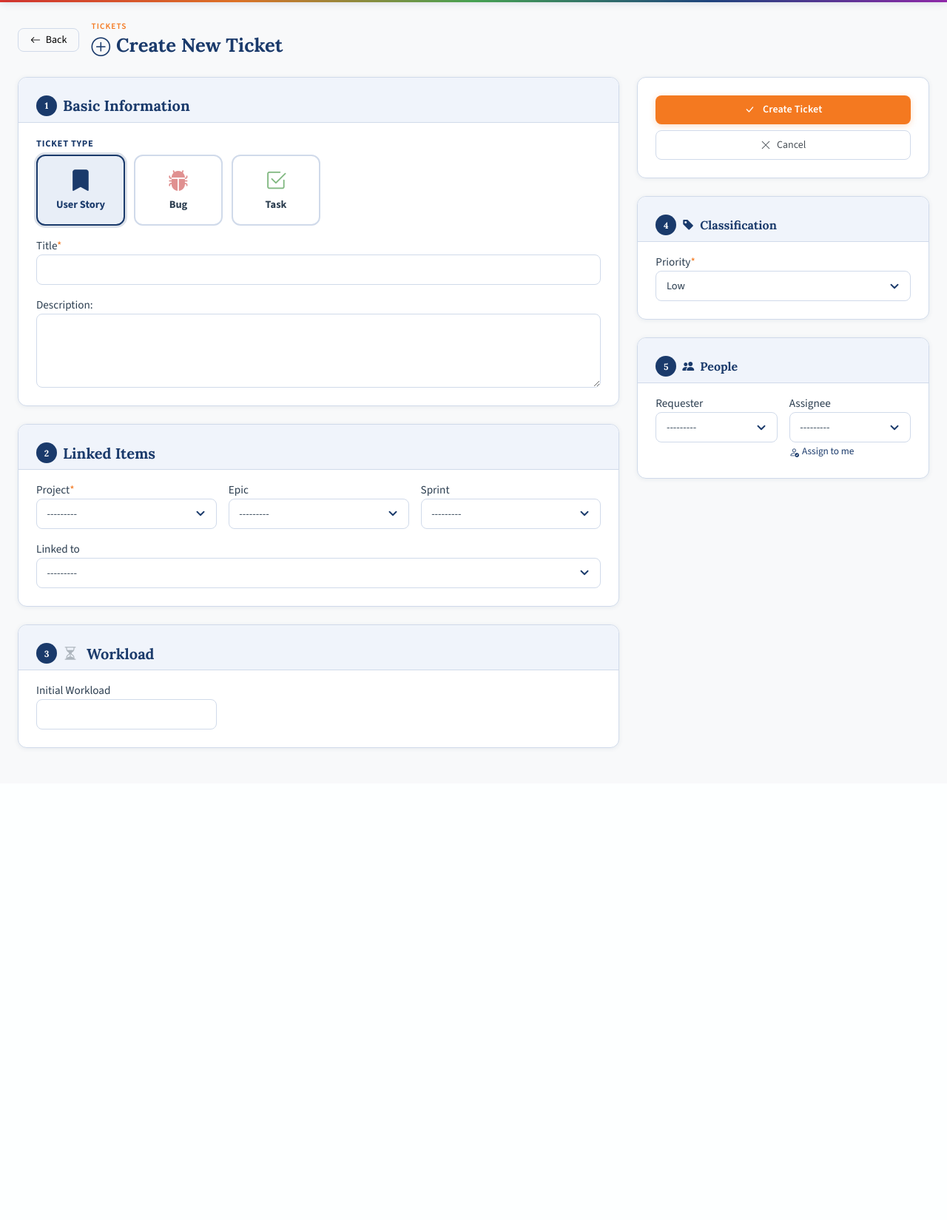
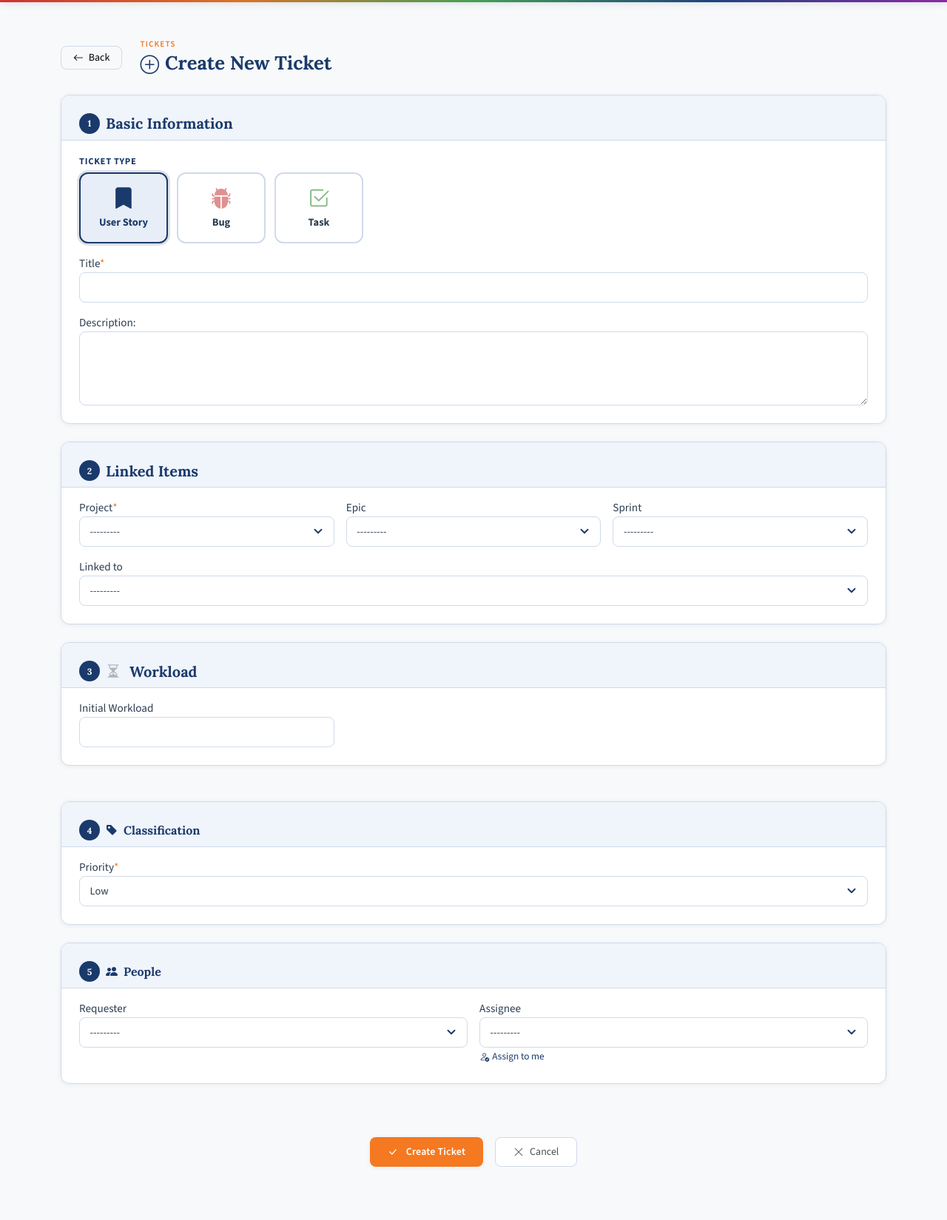
Before and after one commit to Yanekiii/JIRA, a Django app: page /ticket/new/ in a window 1280 px wide. Shown: the part 74-1723 px from the top of the page at 74% size. Before the commit the page ends 1087 px from the top, so only its background shows below. Run offline with Django 3.2, Linux system fonts and the light colour scheme; the visitor is signed in with stand-in values (Sample User, id 1); data comes from the database, SQL or seed files in the repository; data that the repository does not hold is empty; some libraries are stand-ins or nearby versions.

Commit message:
update create new tickets

```diff
--- a/ProjectJira-main/django_project/blog/templates/blog/post_form.html
+++ b/ProjectJira-main/django_project/blog/templates/blog/post_form.html
@@ -2,9 +2,9 @@
 {% load crispy_forms_tags %}
 {% block content %}
 
-<div class="container-fluid py-4 px-4">
+<div class="container py-5">
 
-  <div class="d-flex align-items-center gap-3 mb-4 flex-wrap">
+  <div class="d-flex align-items-center gap-4 mb-4 flex-wrap">
     <a href="{% url 'blog-home' %}" class="btn btn-light btn-sm rounded-pill px-3 border">
       <i class="bi bi-arrow-left me-1"></i> Back
     </a>
@@ -27,7 +27,7 @@
 
     <div class="row g-4">
 
-      <div class="col-12 col-xl-8">
+      <div class="col-12">
 
         <div class="card border-0 shadow-sm rounded-4 mb-4">
           <div class="card-header bg-white border-0 px-4 pt-4 pb-2">
@@ -129,19 +129,7 @@
 
       </div>
 
-      <div class="col-12 col-xl-4">
-
-        <div class="card border-0 shadow-sm rounded-4 mb-4">
-          <div class="card-body p-4">
-            <button type="submit" class="btn btn-primary w-100 rounded-pill py-2 mb-2 fw-semibold">
-              <i class="bi bi-check-lg me-2"></i>
-              {% if form.instance.pk %}Save Changes{% else %}Create Ticket{% endif %}
-            </button>
-            <a href="{% url 'blog-home' %}" class="btn btn-outline-secondary w-100 rounded-pill py-2">
-              <i class="bi bi-x-lg me-2"></i>Cancel
-            </a>
-          </div>
-        </div>
+      <div class="col-12">
 
         <div class="card border-0 shadow-sm rounded-4 mb-4">
           <div class="card-header bg-white border-0 px-4 pt-4 pb-2">
@@ -189,6 +177,27 @@
           </div>
 
         </div>
+
+        <div class="card-body p-4 text-center">
+
+          <div class="d-flex justify-content-center gap-3 flex-wrap">
+
+            <button type="submit"
+              class="btn btn-primary rounded-pill px-4 py-2 fw-semibold shadow-sm">
+              <i class="bi bi-check-lg me-2"></i>
+              {% if form.instance.pk %}Save Changes{% else %}Create Ticket{% endif %}
+            </button>
+
+            <a href="{% url 'blog-home' %}"
+              class="btn btn-outline-secondary rounded-pill px-4 py-2">
+              <i class="bi bi-x-lg me-2"></i>Cancel
+            </a>
+
+          </div>
+
+        </div>
+
+
       </div>
   </form>
 
@@ -269,6 +278,7 @@
   .ticket-type-card.active .ttc-label {
     color: #1a3a6b;
   }
+
 </style>
 
 <script>
```
